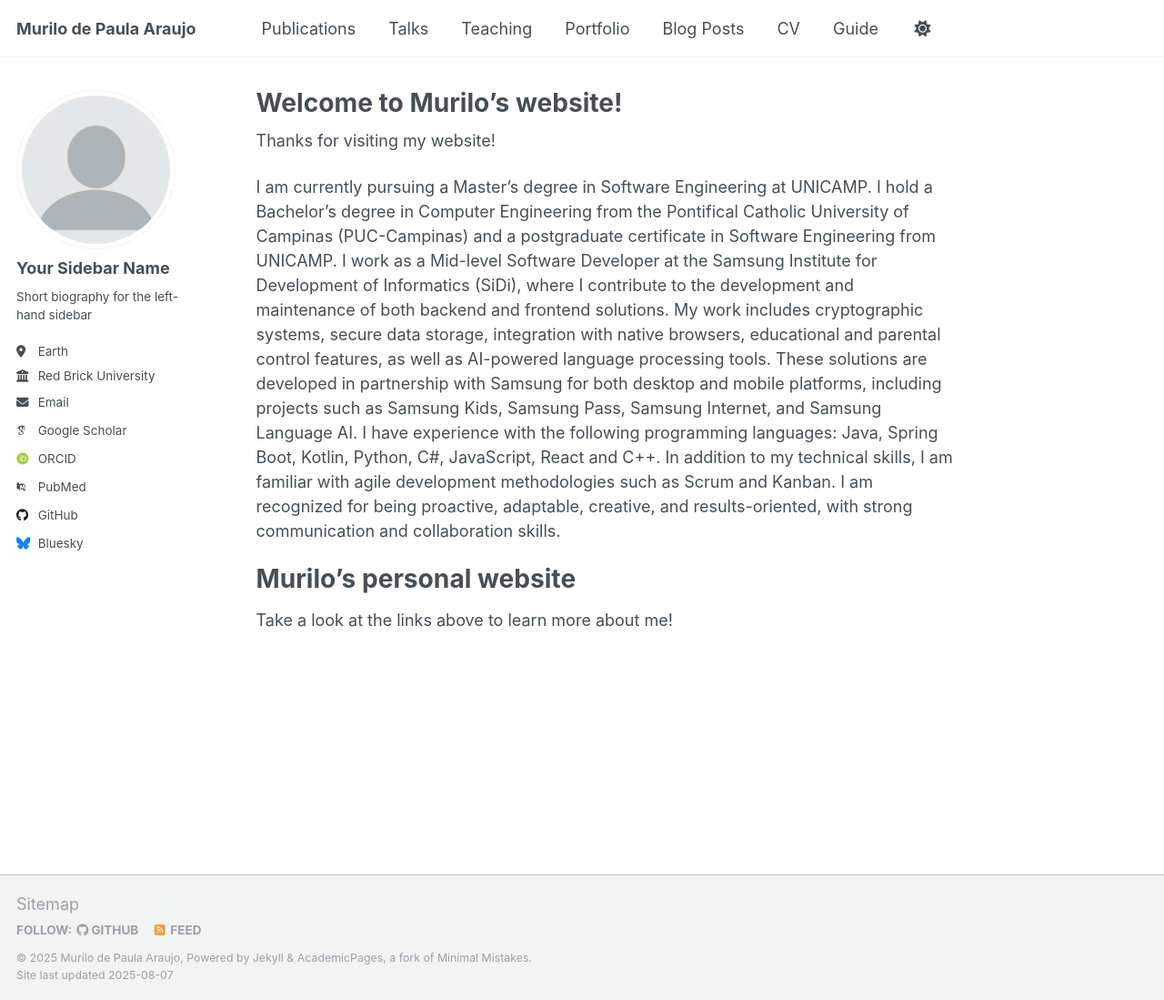
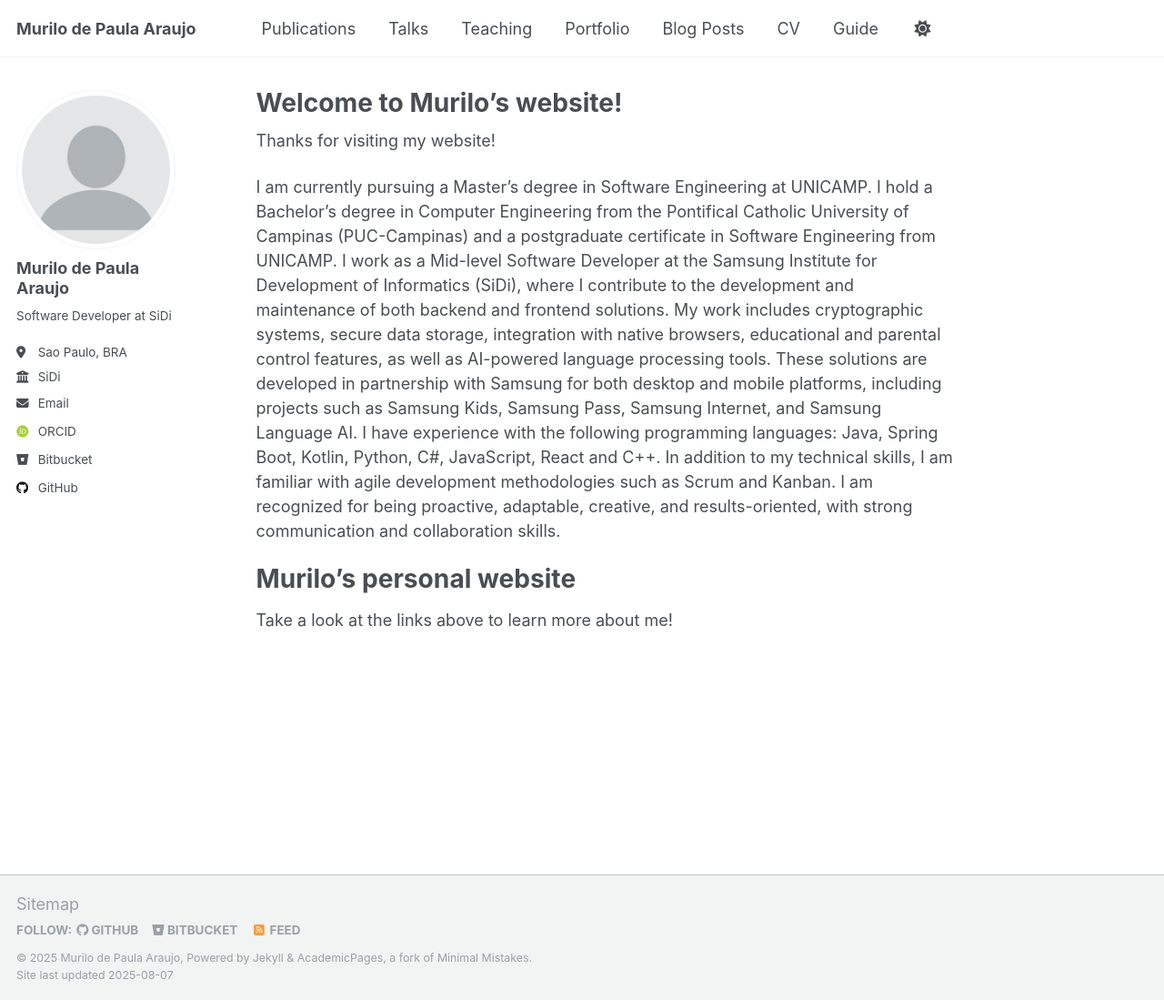
Before and after one commit to murilodepa/murilodepa.github.io, a Jekyll site: the page built from _pages/about.md, in a window 1280 px wide and 1099 px high. Shown: the whole window at 91% size. Built offline with Jekyll 4.4.1, drawn with Linux system fonts in a browser that asks for light colours; some web fonts are replaced; a script that is not in the unit is left out.

Commit message:
Add my info to the sidebar

```diff
--- a/_config.yml
+++ b/_config.yml
@@ -23,37 +23,37 @@
 author:
   # Biographic information
   avatar           : "profile.png"
-  name             : "Your Sidebar Name"
+  name             : "Murilo de Paula Araujo"
   pronouns         : # example: "she/her"
-  bio              : "Short biography for the left-hand sidebar"
-  location         : "Earth"
-  employer         : "Red Brick University"
+  bio              : "Software Developer at SiDi"
+  location         : "Sao Paulo, BRA"
+  employer         : "SiDi"
   uri              : # URL
-  email            : "none@example.org"
+  email            : "murilodepa@gmail.com"
 
   # Academic websites
   academia         : # URL
-  arxiv            : # URL - Update with the correct link to your profile
-  googlescholar    : "https://scholar.google.com/citations?user=PS_CX0AAAAAJ"
+  arxiv            : # URL
+  googlescholar    : # URL
   inspire-hep      : # URL
   impactstory      : # URL
-  orcid            : "http://orcid.org/yourorcidurl"
+  orcid            : "https://orcid.org/0009-0004-3538-6131"
   semantic         : # URL
-  pubmed           : "https://www.ncbi.nlm.nih.gov/pubmed/?term=john+snow"
+  pubmed           : # URL
   researchgate     : # URL
   scopus           : # URL
 
   # Repositories and software development
-  bitbucket        : # Username - Update with your username on the site
+  bitbucket        : "murilodepa"
   codepen          : # Username
   dribbble         : # Username
-  github           : "academicpages"
+  github           : "murilodepa"
   kaggle           : # Username
   stackoverflow    : # User number or user number and name (i.e., use "1" or "1/jeff-atwood")
 
   # Social media
   artstation       : # Username
-  bluesky          : "bsky.app" # Replace this with you Bluesky username
+  bluesky          : # "bsky.app" # Replace this with you Bluesky username
   facebook         : # Username
   flickr           : # Username
   foursquare       : # Username
```
